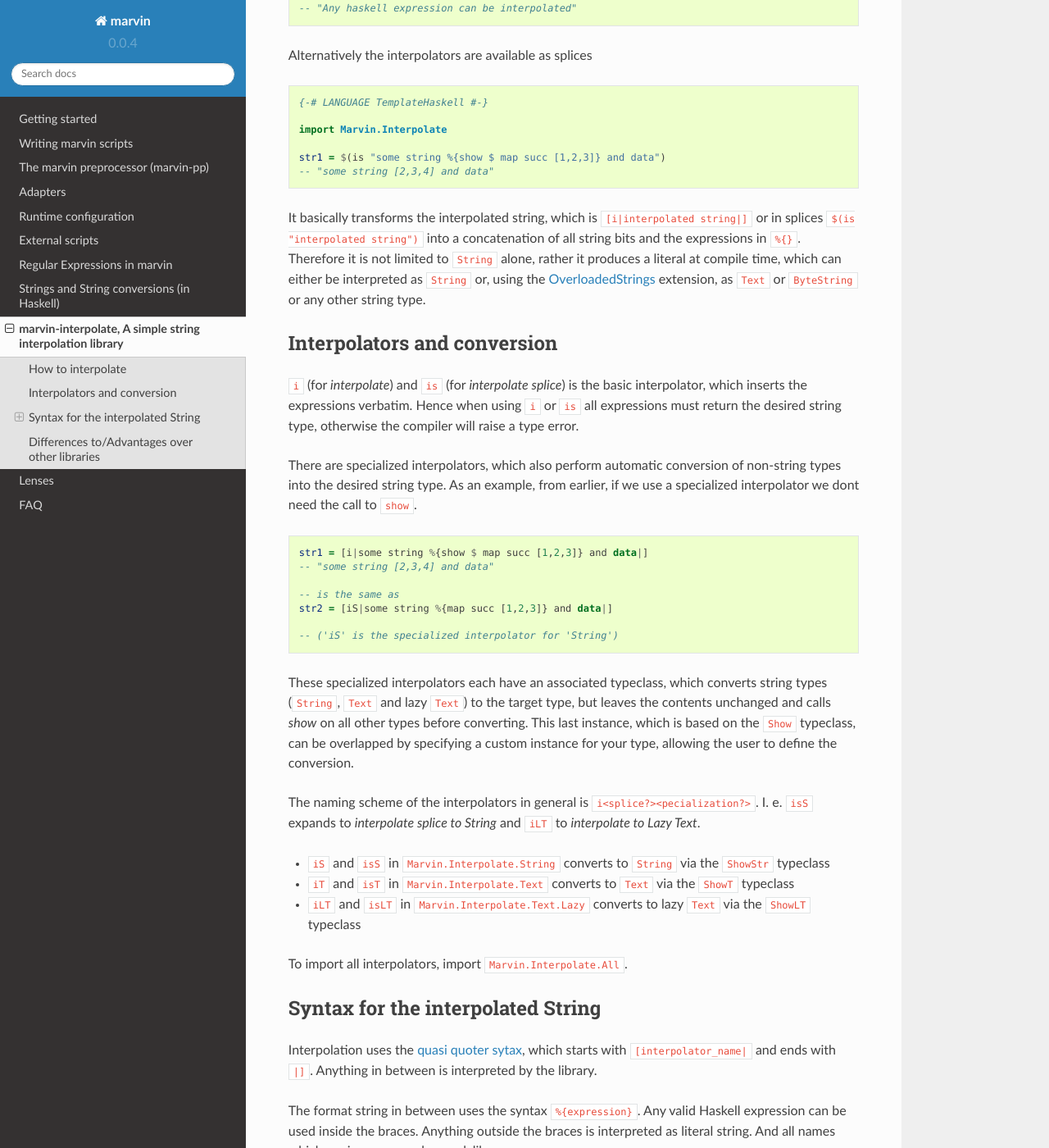
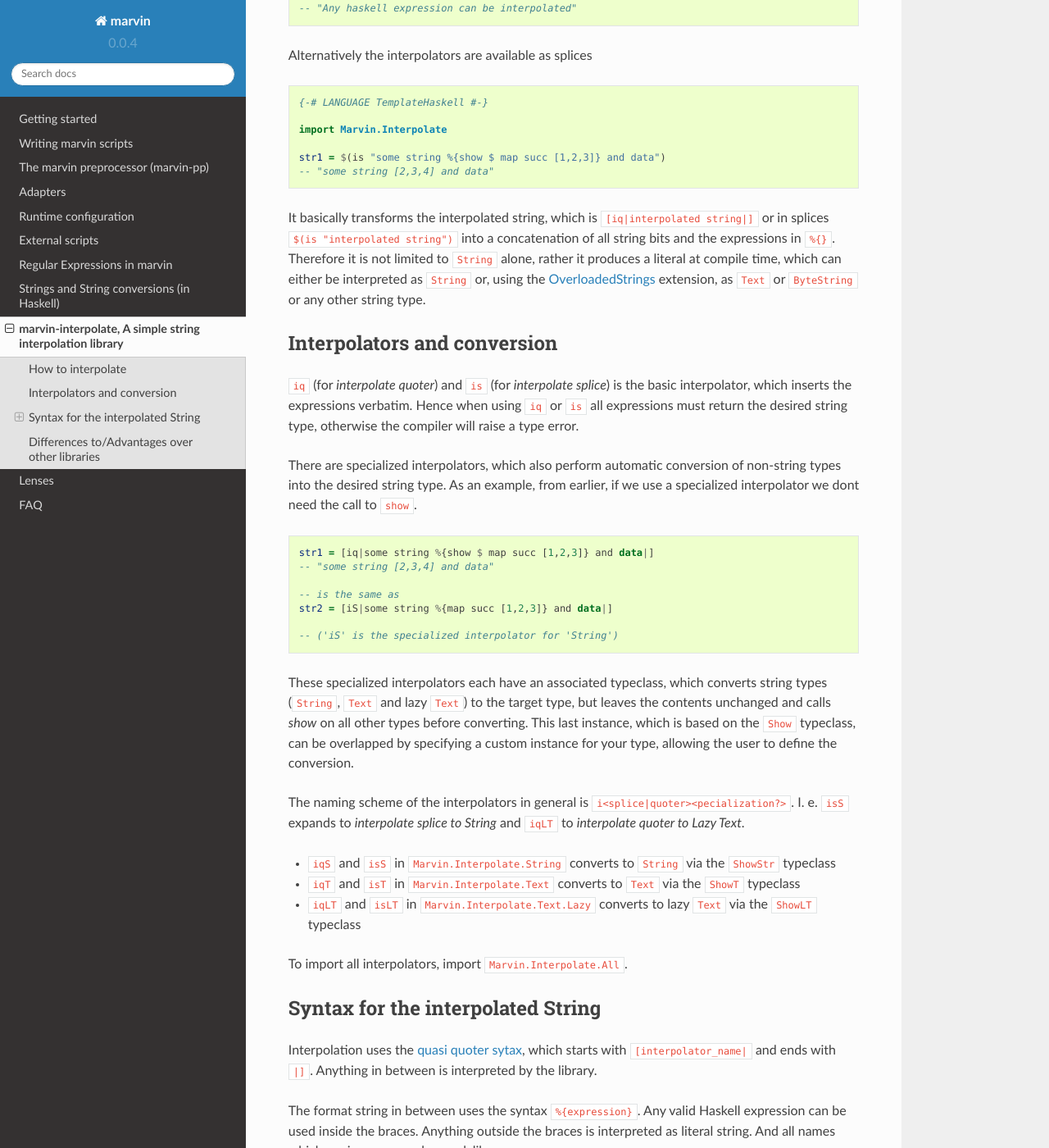
Before and after one commit to JustusAdam/marvin-docs, a Sphinx documentation site: the page built from source/interpolation.rst, in a window 1280 px wide and 1400 px high, scrolled down 965 px. Shown: the whole window at 82% size. Built offline with Sphinx 7.4.7 and the Read the Docs theme 2.0.0, drawn with Linux system fonts in a browser that asks for light colours.

```diff
--- a/source/interpolation.rst
+++ b/source/interpolation.rst
@@ -21,7 +21,7 @@ Some examples to start with:
 
     import Marvin.Interpolate
 
-    str1 = [i|some string %{show $ map succ [1,2,3]} and data|]
+    str1 = [iq|some string %{show $ map succ [1,2,3]} and data|]
     -- "some string [2,3,4] and data"
 
     str2 =
@@ -29,14 +29,14 @@ Some examples to start with:
             x = "multiple"
             y = "can"
             z = "local scope"
-        in [i|We %{y} interpolate %{x} bindings from %{z}|]
+        in [iq|We %{y} interpolate %{x} bindings from %{z}|]
     -- "We can interpolate multiple bindings from local scope"
 
     str2 =
         let
             x = ["haskell", "expression"]
             y = " can be"
-        in [i|Any %{intercalate ' ' x ++ y} interpolated|]
+        in [iq|Any %{intercalate ' ' x ++ y} interpolated|]
     -- "Any haskell expression can be interpolated"
 
 
@@ -50,20 +50,20 @@ Alternatively the interpolators are available as splices
     -- "some string [2,3,4] and data"
 
 
-It basically transforms the interpolated string, which is ``[i|interpolated string|]`` or in splices ``$(is "interpolated string")`` into a concatenation of all string bits and the expressions in ``%{}``.
+It basically transforms the interpolated string, which is ``[iq|interpolated string|]`` or in splices ``$(is "interpolated string")`` into a concatenation of all string bits and the expressions in ``%{}``.
 Therefore it is not limited to ``String`` alone, rather it produces a literal at compile time, which can either be interpreted as ``String`` or, using the `OverloadedStrings <https://downloads.haskell.org/~ghc/latest/docs/html/users_guide/glasgow_exts.html#overloaded-string-literals>`_ extension, as ``Text`` or ``ByteString`` or any other string type.
 
 
 Interpolators and conversion
 ----------------------------
 
-``i`` (for *interpolate*) and ``is`` (for *interpolate splice*) is the basic interpolator, which inserts the expressions verbatim. Hence when using ``i`` or ``is`` all expressions must return the desired string type, otherwise the compiler will raise a type error.
+``iq`` (for *interpolate quoter*) and ``is`` (for *interpolate splice*) is the basic interpolator, which inserts the expressions verbatim. Hence when using ``iq`` or ``is`` all expressions must return the desired string type, otherwise the compiler will raise a type error.
 
 There are specialized interpolators, which also perform automatic conversion of non-string types into the desired string type.
 As an example, from earlier, if we use a specialized interpolator we dont need the call to ``show``.
 ::
 
-    str1 = [i|some string %{show $ map succ [1,2,3]} and data|]
+    str1 = [iq|some string %{show $ map succ [1,2,3]} and data|]
     -- "some string [2,3,4] and data"
 
     -- is the same as
@@ -74,12 +74,12 @@ As an example, from earlier, if we use a specialized interpolator we dont need t
 These specialized interpolators each have an associated typeclass, which converts string types (``String``, ``Text`` and lazy ``Text``) to the target type, but leaves the contents unchanged and calls `show` on all other types before converting.
 This last instance, which is based on the ``Show`` typeclass, can be overlapped by specifying a custom instance for your type, allowing the user to define the conversion.
 
-The naming scheme of the interpolators in general is ``i<splice?><pecialization?>``.
-I. e. ``isS`` expands to *interpolate splice to String* and ``iLT`` to *interpolate to Lazy Text*.
+The naming scheme of the interpolators in general is ``i<splice|quoter><pecialization?>``.
+I. e. ``isS`` expands to *interpolate splice to String* and ``iqLT`` to *interpolate quoter to Lazy Text*.
 
-- ``iS`` and ``isS`` in ``Marvin.Interpolate.String`` converts to ``String`` via the ``ShowStr`` typeclass
-- ``iT`` and ``isT`` in ``Marvin.Interpolate.Text`` converts to ``Text`` via the ``ShowT`` typeclass
-- ``iLT`` and ``isLT`` in ``Marvin.Interpolate.Text.Lazy`` converts to lazy ``Text`` via the ``ShowLT`` typeclass
+- ``iqS`` and ``isS`` in ``Marvin.Interpolate.String`` converts to ``String`` via the ``ShowStr`` typeclass
+- ``iqT`` and ``isT`` in ``Marvin.Interpolate.Text`` converts to ``Text`` via the ``ShowT`` typeclass
+- ``iqLT`` and ``isLT`` in ``Marvin.Interpolate.Text.Lazy`` converts to lazy ``Text`` via the ``ShowLT`` typeclass
 
 To import all interpolators, import ``Marvin.Interpolate.All``.
 
@@ -96,7 +96,7 @@ Anything outside the braces is interpreted as literal string.
 And all names which are in scope can be used, like so.
 ::
 
-    let x = 5 in [iS|x equals %{x}|] -- > "x equals 5"
+    let x = 5 in [iqS|x equals %{x}|] -- > "x equals 5"
 
 .. _escape sequences:
 
@@ -105,7 +105,7 @@ Escape sequences
 
 ::
 
-    str3 = [i|Four escape sequences allow us to write literal ~%{, |~] and %{"~} inside expressions"}|]
+    str3 = [iq|Four escape sequences allow us to write literal ~%{, |~] and %{"~} inside expressions"}|]
     -- "Four escape sequence allow us to write literal %{, |] and } inside expressions"
 
 There are three escape sequences to allow literal ``%{`` and ``|]``
```
